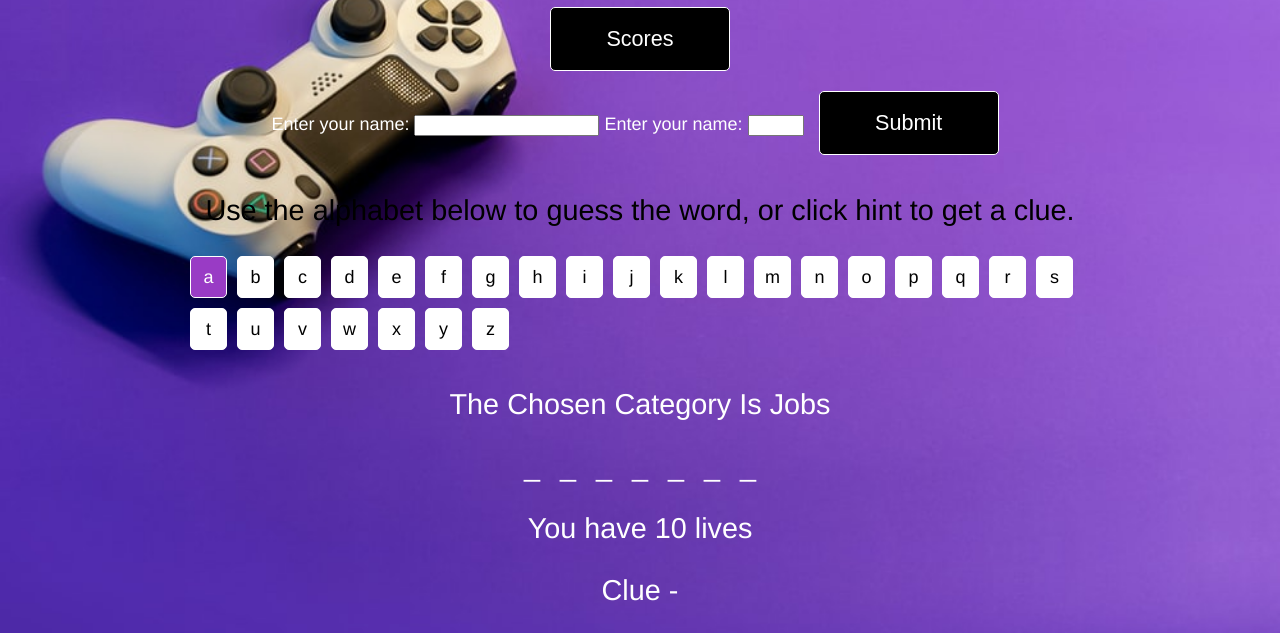
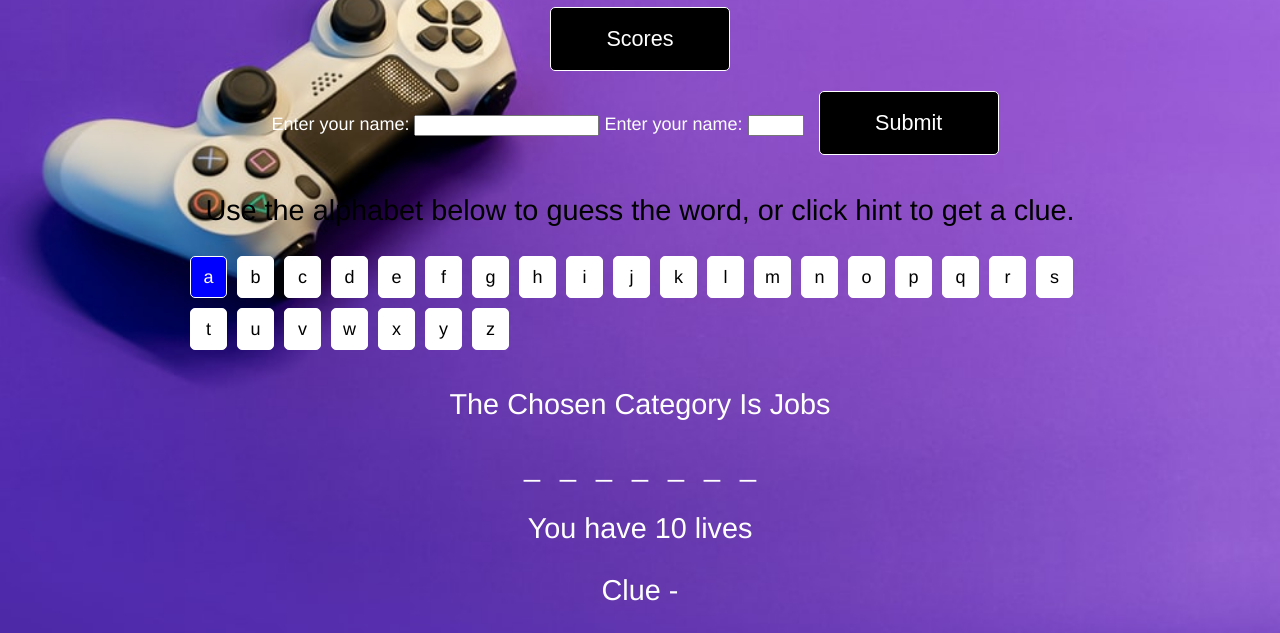
Before and after one commit to suhail27/HangmanCA2, a plain HTML site: page docs/index.html in a window 1280 px wide. In both pictures the pointer is over the item 208 px from the left and 369 px from the top of the page. Shown: the part 93-726 px from the top of the page. Drawn offline with Linux system fonts and the light colour scheme.

Commit message:
changed the hover colour

```diff
--- a/docs/styling/styles.css
+++ b/docs/styling/styles.css
@@ -64,7 +64,7 @@ p {
   border: solid 1px #fff;
 }
 #alphabet li:hover {
-  background: #993bc5;
+  background: blue;
   border: solid 1px #fff;
   color: #fff;
 }
```
